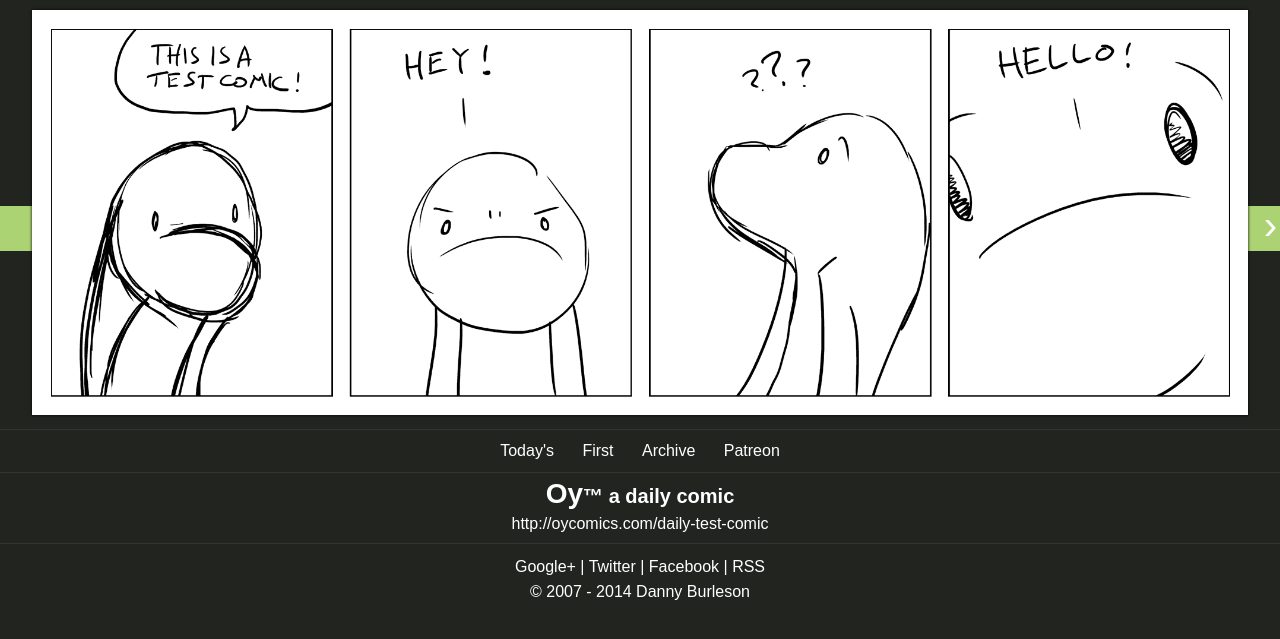
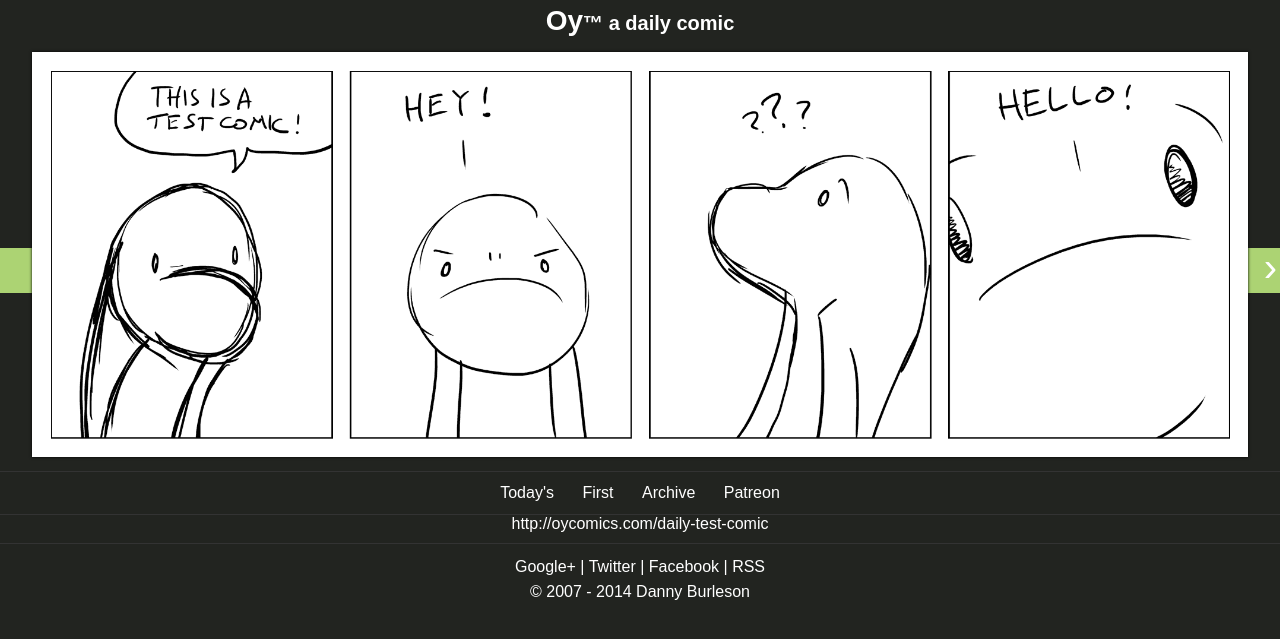
Before and after one commit to oycomics/oycomics.github.io, a Jekyll site: the page built from _posts/2014-03-20-daily-test-comic.md, in a window 1280 px wide. Shown: the top 639 px of the page. Built offline with Jekyll 4.4.1, drawn with Linux system fonts in a browser that asks for light colours; Markdown is read by kramdown in place of the engine named in the settings.

Commit message:
Update daily.html

```diff
--- a/_layouts/daily.html
+++ b/_layouts/daily.html
@@ -9,12 +9,12 @@
 </head>
 <body>
 <div class="site">
+{% include title.html %}
 <div class="comic daily">
 {% include comic_nav.html %}
 {{ content }}
 </div>
 {% include nav.html %}
-{% include title.html %}
 {% include copy_paste_share.html %}
 {% include footer.html %}
 </div>
```
